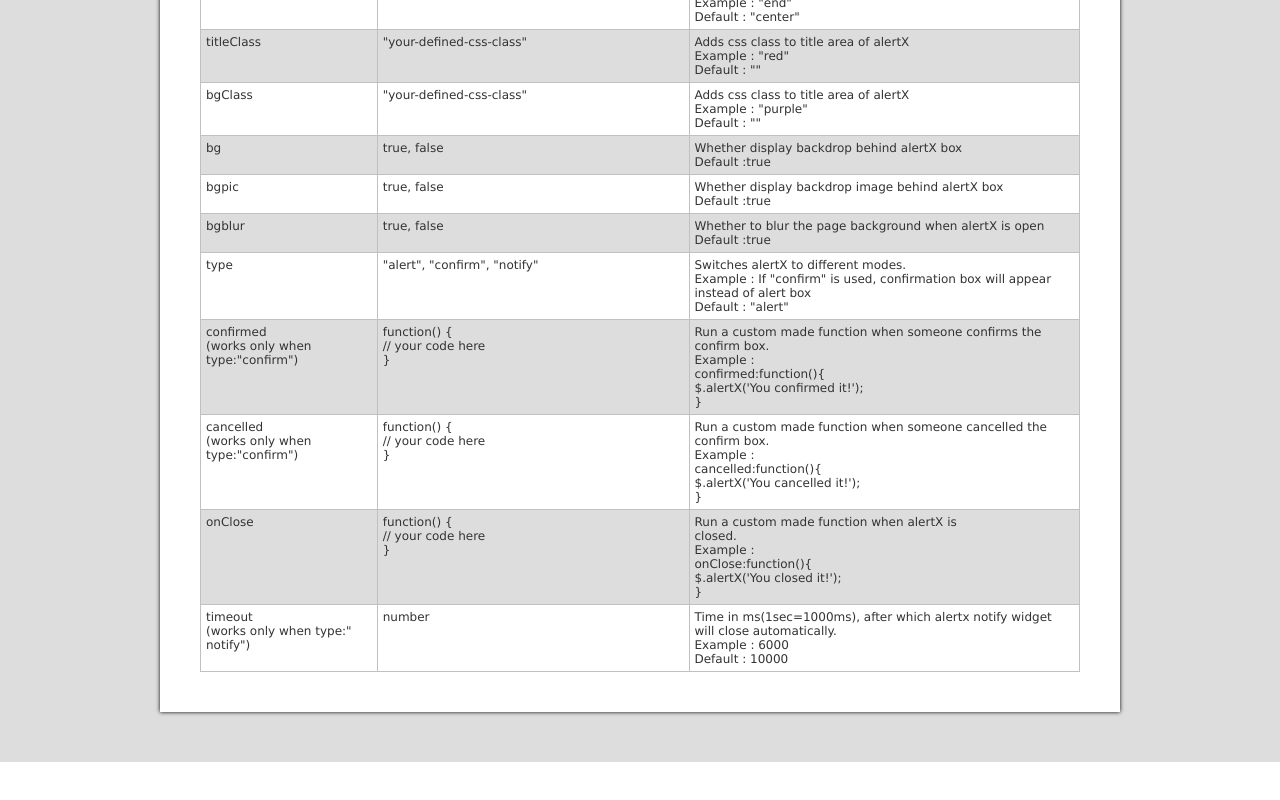
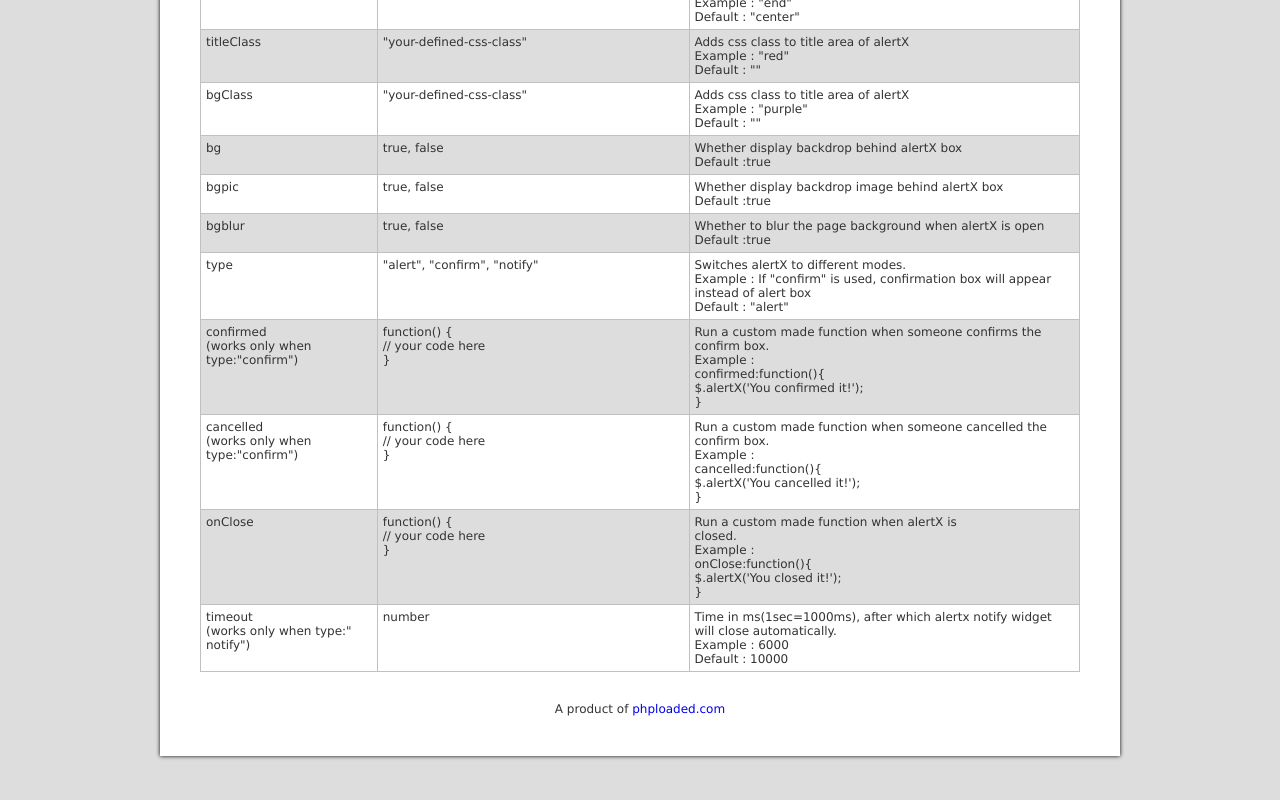
Before and after one commit to phploaded/alertX, a plain HTML site: page index.html in a window 1280 px wide. Shown: the part 3851-4651 px from the top of the page. Before the commit the page ends 4613 px from the top, so only its background shows below. Drawn offline with nearby package versions, Linux system fonts and the light colour scheme.

Commit message:
added credits

```diff
--- a/css/demo.css
+++ b/css/demo.css
@@ -83,3 +83,5 @@ font:bold 16px arial, sans-serif;
 }
 
 .tbl tr:nth-child(even){background-color:#ddd;}
+
+.text-center{text-align:center;margin-top:30px;}
--- a/index.html
+++ b/index.html
@@ -297,7 +297,7 @@ footer:&#39;Satish Kumar Sharma&#39;
 
 
 
-
+<div class="text-center">A product of <a href="http://phploaded.com">phploaded.com</a></div>
 </div>
 </div>
 
```
